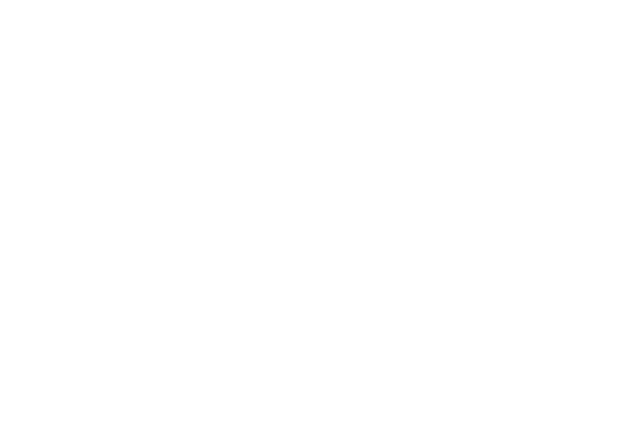
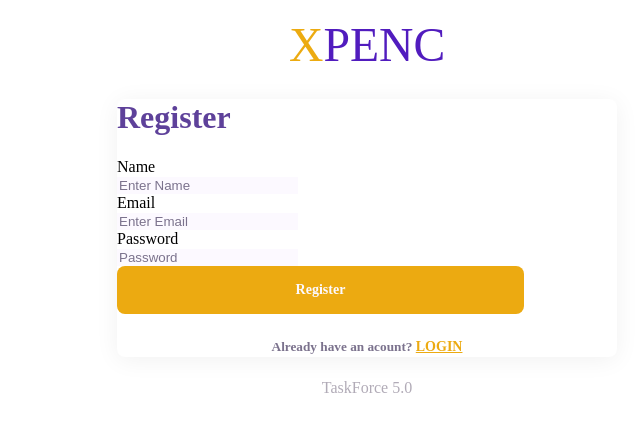
Before and after one commit to maniplek/xpence-frontend, a React (Create React App) app in the folder frontend/: page / in a window 1280 px wide. Shown: the top 432 px of the page, without its empty margins (273-913 px from the left). Built offline with nearby package versions, Linux system fonts and the light colour scheme.

Commit message:
updated login

```diff
--- a/frontend/src/App.js
+++ b/frontend/src/App.js
@@ -25,7 +25,7 @@ function App() {
         <div className="App">
           <div className="content">
             <Switch>
-              <Route exact path="/si">
+              <Route exact path="/">
                 <Signup />
               </Route>
               <Route path="/main">
@@ -82,4 +82,4 @@ function App() {
   );
 }
 
-export default App
+export default App;
--- a/frontend/src/components/login/Login.js
+++ b/frontend/src/components/login/Login.js
@@ -53,7 +53,7 @@ function Login() {
           ></input>
         </div>
         <di>
-          <button type="submit" onClick={submitLogin}>Login</button>
+          <button type="submit" onClick={submitLogin}><link to='/Main'>Login</link></button>
         </di>
 
         <div>
```
